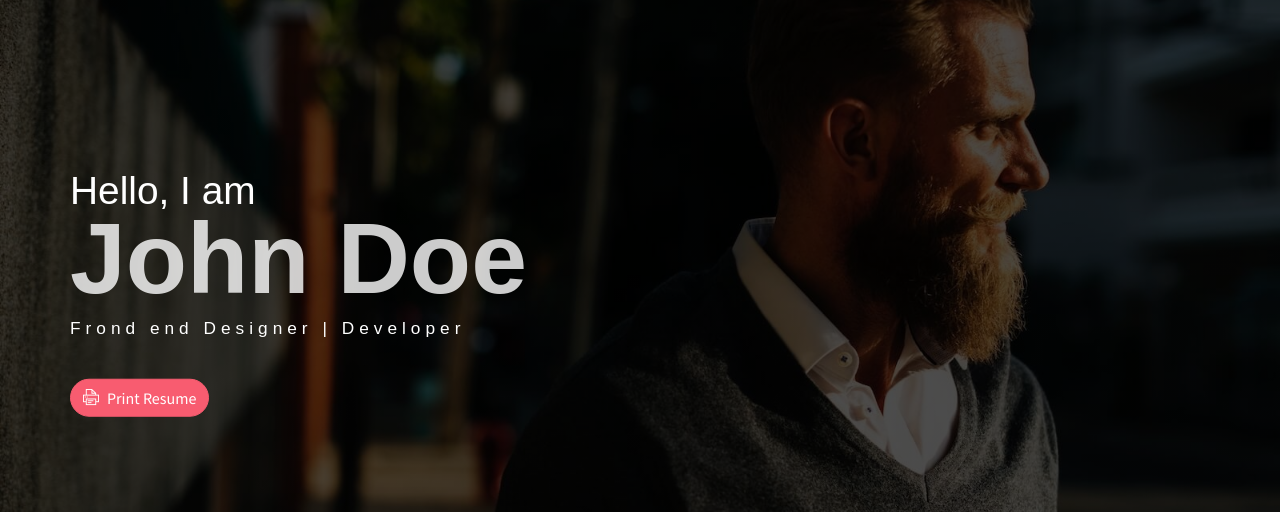
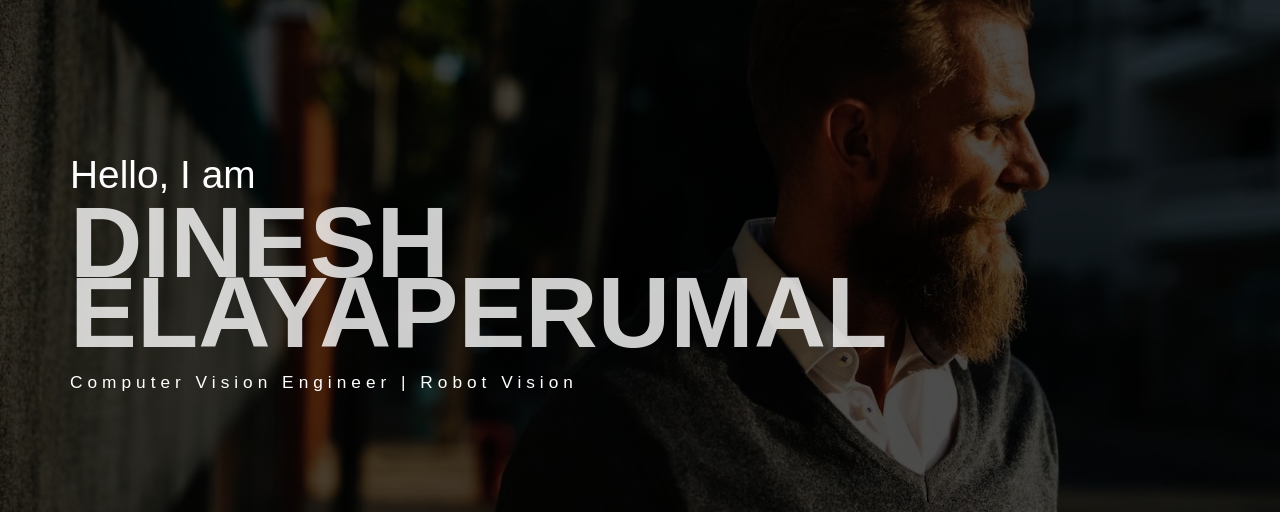
Before and after one commit to EDINESH90/DineshElayaperumal.github.io, a plain HTML site: page index.html in a window 1280 px wide. Shown: the part 60-572 px from the top of the page. Drawn offline with Linux system fonts and the light colour scheme; some packages are replaced by stand-ins of ours.

Commit message:
Update index.html

```diff
--- a/index.html
+++ b/index.html
@@ -24,9 +24,9 @@
             </ul>
             <div class="header-content">
                 <h4 class="header-subtitle" >Hello, I am</h4>
-                <h1 class="header-title">John Doe</h1>
-                <h6 class="header-mono" >Frond end Designer | Developer</h6>
-                <button class="btn btn-primary btn-rounded"><i class="ti-printer pr-2"></i>Print Resume</button>
+                <h1 class="header-title">DINESH ELAYAPERUMAL</h1>
+                <h6 class="header-mono" >Computer Vision Engineer | Robot Vision</h6>
+<!--                 <button class="btn btn-primary btn-rounded"><i class="ti-printer pr-2"></i>Print Resume</button> -->
             </div>
         </div>
     </header>
```
